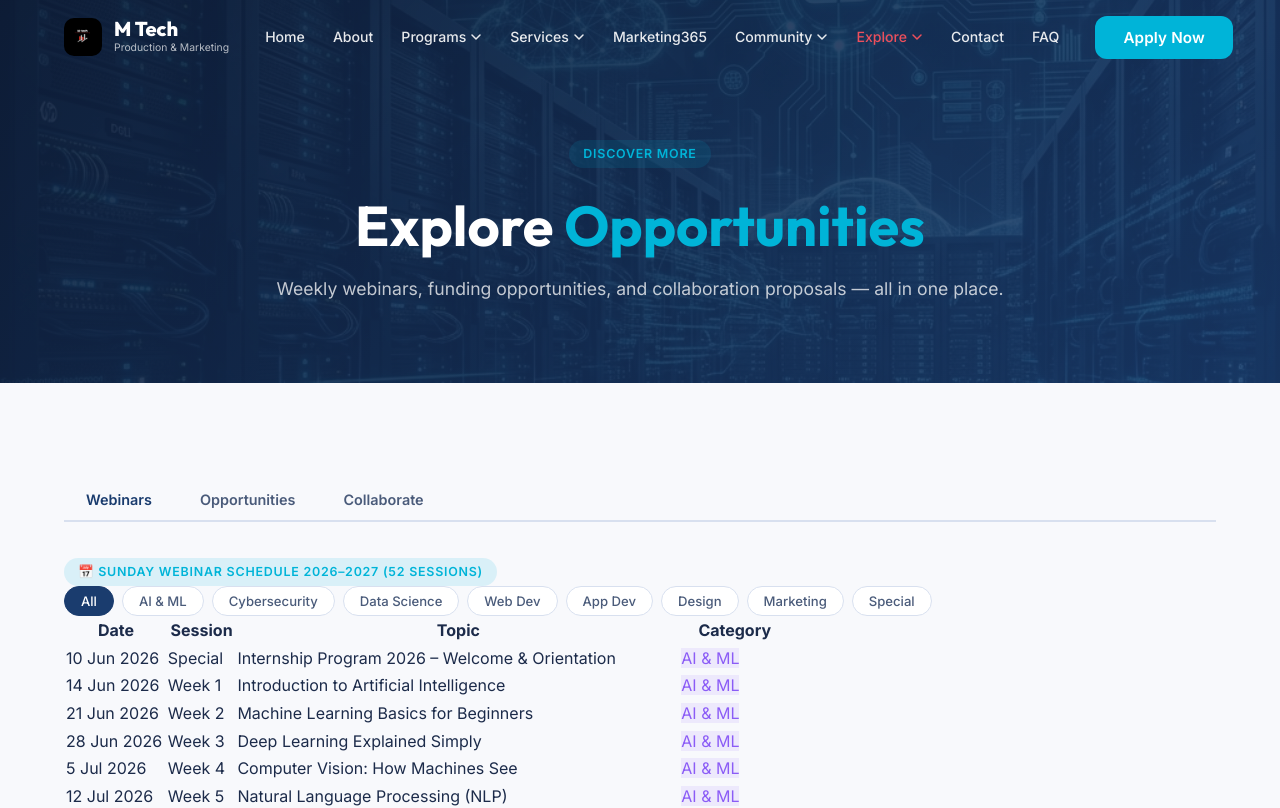
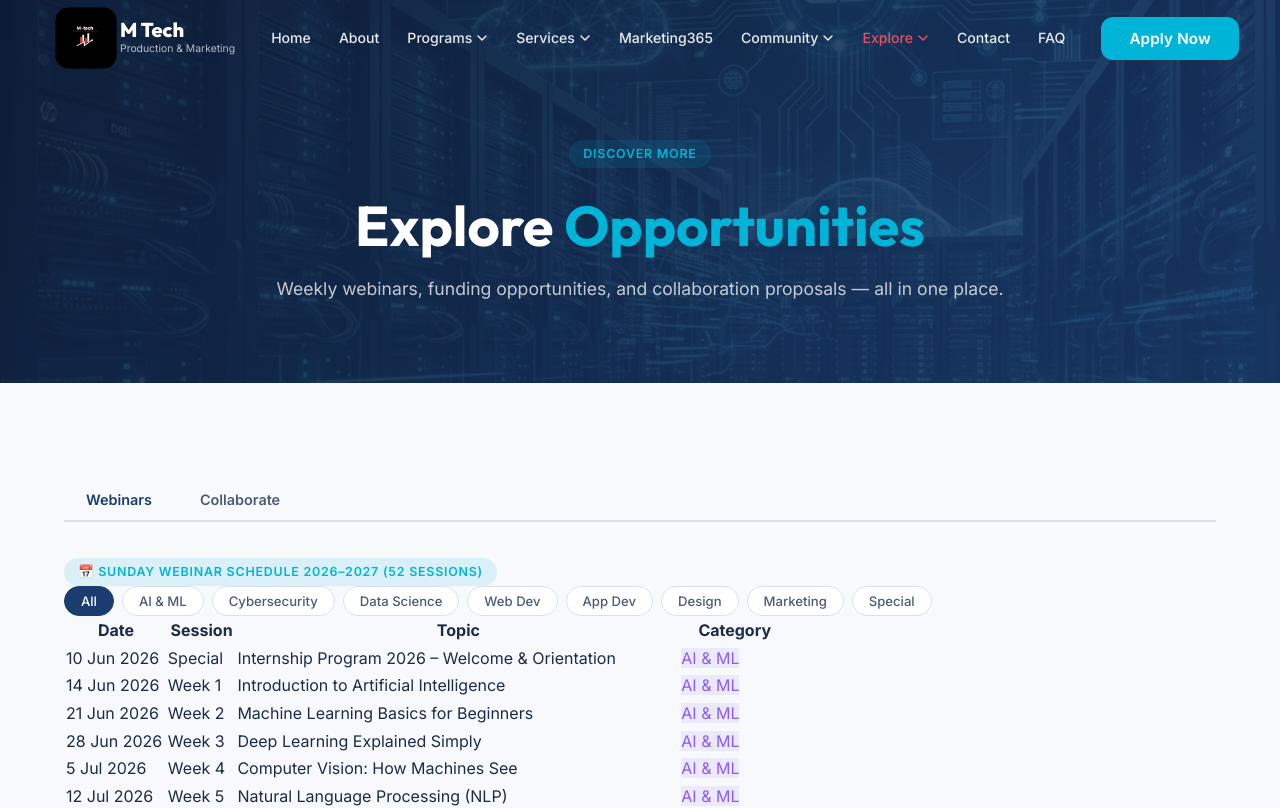
Before and after one commit to aenvsgdsn/m-tech, a React (Vite) app in the folder frontend/: page /explore in a window 1280 px wide. Shown: the top 808 px of the page. Built offline with nearby package versions, Linux system fonts and the light colour scheme.

Commit message:
Restore community section, add mentor, update founder pic

```diff
--- a/frontend/src/components/Navbar.css
+++ b/frontend/src/components/Navbar.css
@@ -26,10 +26,12 @@
   flex-shrink: 0;
 }
 .navbar__logo-img {
-  width: 38px;
-  height: 38px;
+  width: 44px;
+  height: 44px;
   border-radius: 10px;
   object-fit: cover;
+  object-position: center;
+  transform: scale(1.4);
   flex-shrink: 0;
 }
 .brand-text {
--- a/frontend/src/components/Navbar.jsx
+++ b/frontend/src/components/Navbar.jsx
@@ -38,7 +38,6 @@ const NAV_ITEMS = [
     label: 'Explore', path: '/explore',
     children: [
       { label: 'Webinars', path: '/explore?tab=webinars' },
-      { label: 'Opportunities', path: '/explore?tab=opportunities' },
       { label: 'Collaborate', path: '/explore?tab=collaborate' },
     ],
   },
--- a/frontend/src/data/mentors.json
+++ b/frontend/src/data/mentors.json
@@ -19,5 +19,6 @@
   { "id": 18, "name": "Azka Satti", "specialization": "AI, Data Science, Machine Learning, Deep Learning, Power BI, SQL, LLM", "role": "Data Analyst at KaiRiz Cyber Technologies", "type": "Industry Expert / Mentor", "linkedin": "https://linkedin.com/in/azkasatti" },
   { "id": 19, "name": "Usman Nawaz", "specialization": "Data Science, Machine Learning, Cloud Computing", "role": "Lecturer at PAF-IAST & Data Analyst at Behavidence", "type": "Industry Expert / Mentor", "linkedin": "https://linkedin.com/in/usman-nawaz-21532418a" },
   { "id": 20, "name": "Inshirah Hassan", "specialization": "Flutter App Development, React Developer", "role": "Ernst Mach Alumni", "type": "Industry Expert / Mentor", "linkedin": "https://www.linkedin.com/in/inshirah-hassan-93b12a27a" },
-  { "id": 21, "name": "Saad Malik", "specialization": "Full Stack Development", "role": "Full Stack Developer at Sigma Digital Solutions", "type": "Industry Expert / Mentor", "linkedin": "https://www.linkedin.com/in/saadmalik143/" }
+  { "id": 21, "name": "Saad Malik", "specialization": "Full Stack Development", "role": "Full Stack Developer at Sigma Digital Solutions", "type": "Industry Expert / Mentor", "linkedin": "https://www.linkedin.com/in/saadmalik143/" },
+  { "id": 22, "name": "Saleha Arshad", "specialization": "Flutter, Node.js, Web Development", "role": "Junior Software Engineer (CS26)", "type": "⭐ Roadmap Contributor", "linkedin": "#" }
 ]
--- a/frontend/src/index.css
+++ b/frontend/src/index.css
@@ -17,6 +17,8 @@
   --text-light:  #8A9BBB;
   --border:      #D8E0EF;
   --success:     #27AE60;
+  --gold:        #F5A623;
+  --gold-light:  #F7C973;
   --shadow-sm:   0 2px 8px rgba(26,60,110,0.08);
   --shadow-md:   0 6px 24px rgba(26,60,110,0.13);
   --shadow-lg:   0 16px 48px rgba(26,60,110,0.18);
--- a/frontend/src/pages/Explore.jsx
+++ b/frontend/src/pages/Explore.jsx
@@ -25,8 +25,7 @@ export default function Explore() {
   const query = new URLSearchParams(location.search);
   const tabName = query.get('tab');
   let initialTab = 0;
-  if (tabName === 'opportunities') initialTab = 1;
-  else if (tabName === 'collaborate') initialTab = 2;
+  if (tabName === 'collaborate') initialTab = 1;
 
   const [catFilter, setCatFilter] = useState('All');
   const [oppType, setOppType] = useState('All');
@@ -64,7 +63,7 @@ export default function Explore() {
 
       <section className="section">
         <div className="container">
-          <TabSwitcher tabs={['Webinars', 'Opportunities', 'Collaborate']} initialTab={initialTab}>
+          <TabSwitcher tabs={['Webinars', 'Collaborate']} initialTab={initialTab}>
 
             {/* Webinars */}
             <div>
@@ -111,33 +110,6 @@ export default function Explore() {
                 <a href="https://whatsapp.com/channel/0029Vb7xfFhEFeXs3WWYni0e" target="_blank" rel="noopener noreferrer" className="btn btn-primary">
                   Join WhatsApp Channel for Webinar Links
                 </a>
-              </div>
-            </div>
-
-            {/* Opportunities */}
-            <div>
-              <div className="explore-toolbar">
-                <div className="cat-filters">
-                  {OPP_TYPES.map(t => (
-                    <button key={t} className={`cat-btn${oppType === t ? ' active' : ''}`} onClick={() => setOppType(t)}>{t}</button>
-                  ))}
-                </div>
-              </div>
-              <div className="opportunities-grid">
-                {filteredOpps.map((opp, i) => (
-                  <div key={i} className={`opp-card card opp-${opp.status.toLowerCase()}`}>
-                    <div className="opp-header">
-                      <h4>{opp.name}</h4>
-                      <span className={`opp-status ${opp.status.toLowerCase()}`}>{opp.status}</span>
-                    </div>
-                    <p className="opp-areas">{opp.areas}</p>
-                    <div className="opp-meta">
-                      <div><strong>Type:</strong> {opp.type} • {opp.country}</div>
-                      <div><strong>Funding:</strong> {opp.amount}</div>
-                      <div><strong>Deadline:</strong> {opp.deadline}</div>
-                    </div>
-                  </div>
-                ))}
               </div>
             </div>
 
--- a/frontend/src/pages/Marketing365.css
+++ b/frontend/src/pages/Marketing365.css
@@ -18,14 +18,14 @@
   position: relative;
   overflow: hidden;
 }
-.plan-card--highlight {
+.card.plan-card--highlight {
   background: var(--navy);
   border-color: var(--navy);
 }
-.plan-card--highlight h3,
-.plan-card--highlight .plan-price,
-.plan-card--highlight .plan-features li { color: var(--white); }
-.plan-card--highlight p { color: rgba(255,255,255,0.7); }
+.card.plan-card--highlight h3,
+.card.plan-card--highlight .plan-price,
+.card.plan-card--highlight .plan-features li { color: var(--white); }
+.card.plan-card--highlight p { color: rgba(255,255,255,0.7); }
 .plan-badge {
   position: absolute;
   top: 16px; right: -20px;
```
Also changed, not shown: frontend/public/assets/founder.jpeg.
